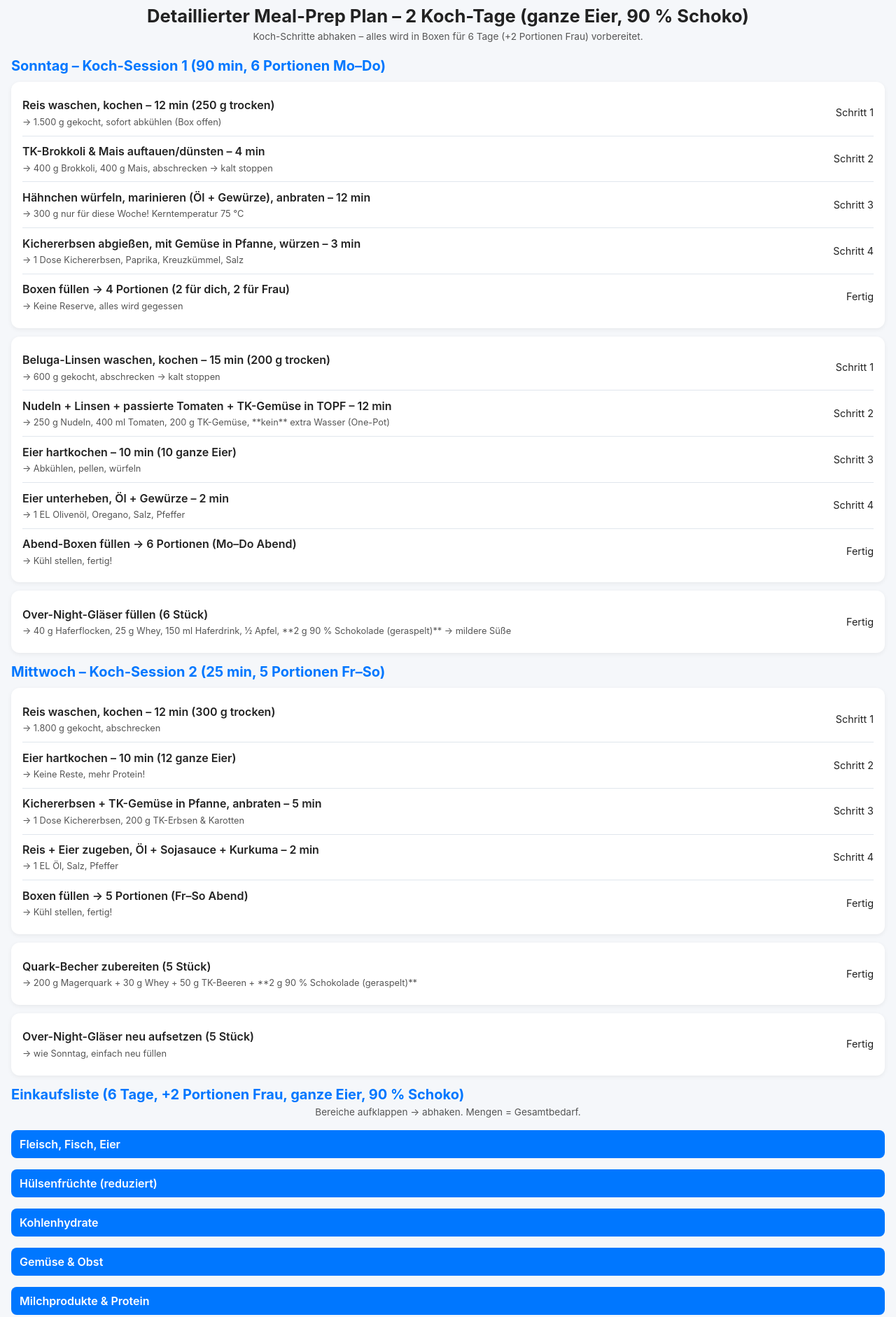
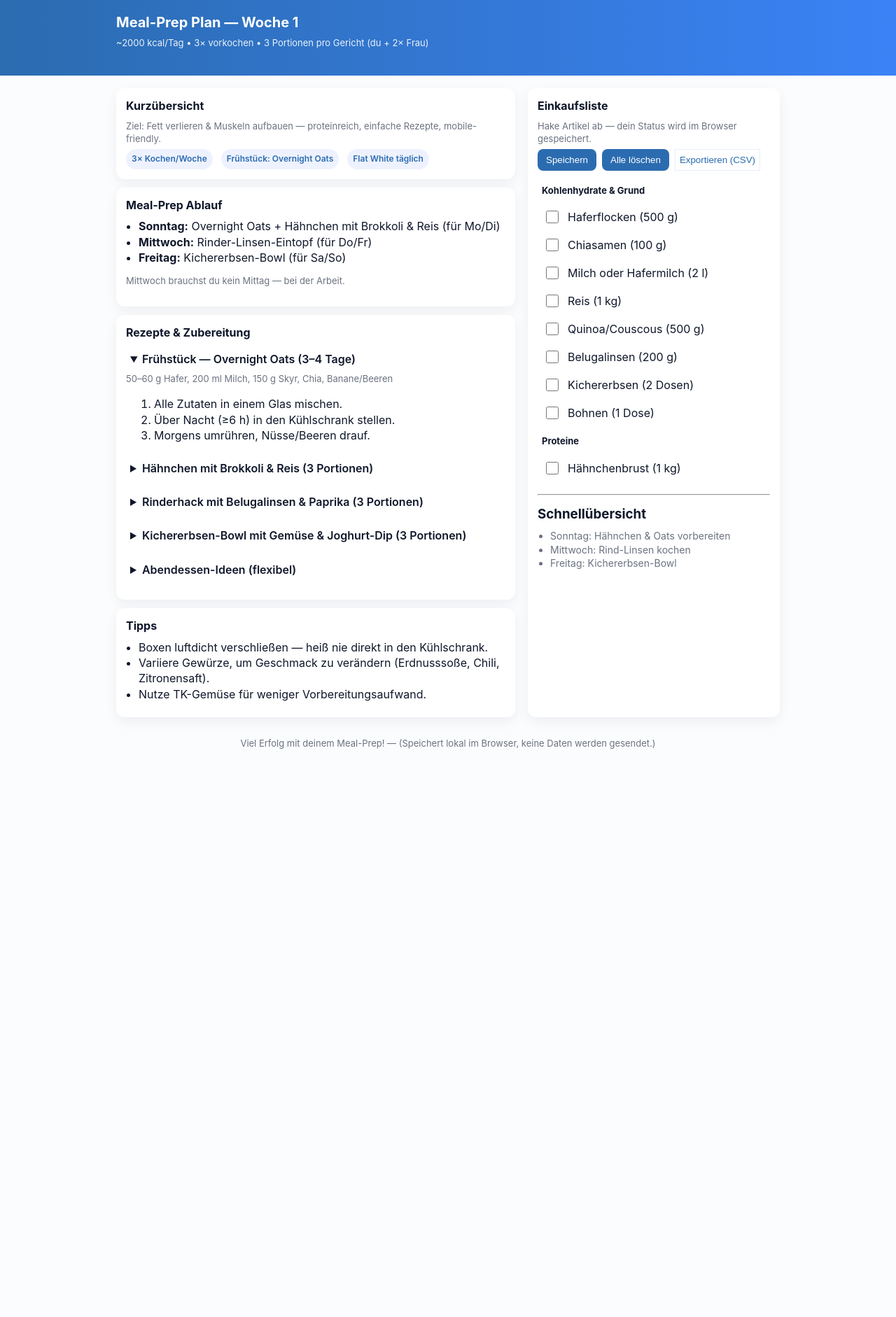
Before and after one commit to mesihtasci/mealplan-1, a plain HTML site: page index.html in a window 1280 px wide. Shown: the part 20-1902 px from the top of the page at 70% size. After the commit the page ends 1171 px from the top, so only its background shows below. Drawn offline with Linux system fonts and the light colour scheme.

Commit message:
Update index.html

```diff
--- a/index.html
+++ b/index.html
@@ -1,151 +1,296 @@
-<!DOCTYPE html>
+<!doctype html>
 <html lang="de">
 <head>
-  <meta charset="UTF-8">
-  <title>Meal-Prep Plan – 2 Koch-Tage (ganze Eier, 90 % Schoko)</title>
-  <meta name="viewport" content="width=device-width, initial-scale=1">
+  <meta charset="utf-8" />
+  <meta name="viewport" content="width=device-width,initial-scale=1" />
+  <title>Meal-Prep Plan — Woche 1</title>
   <style>
-    :root{--bg:#f5f7fa;--card:#fff;--accent:#0077ff;--text:#222;--sub:#555;--border:#e0e6ed}
-    *{box-sizing:border-box}body{margin:0;font-family:-apple-system,BlinkMacSystemFont,"Segoe UI",Roboto,Arial,sans-serif;background:var(--bg);color:var(--text);line-height:1.5;padding:1rem}
-    h1,h2{margin:.5rem 0}h1{font-size:1.6rem;text-align:center}h2{font-size:1.25rem;color:var(--accent)}
-    .card{background:var(--card);border-radius:12px;padding:.75rem 1rem;margin-bottom:.75rem;box-shadow:0 2px 6px rgba(0,0,0,.06)}
-    .ex-row{display:flex;justify-content:space-between;align-items:center;padding:.6rem 0;border-bottom:1px solid var(--border);cursor:pointer;user-select:none}
-    .ex-row:last-child{border-bottom:none}
-    .main{font-weight:600}.alt{font-size:.8rem;color:var(--sub);margin-top:.15rem}
-    a{color:var(--accent);text-decoration:none}.sets{font-size:.9rem;white-space:nowrap;margin-left:.5rem}
-    .note{text-align:center;font-size:.85rem;color:var(--sub);margin:-.5rem 0 1rem}
-    .done{text-decoration:line-through;opacity:.55}
-    .shop-section{margin-bottom:1rem}
-    .shop-header{cursor:pointer;background:var(--accent);color:#fff;padding:.5rem .75rem;border-radius:8px;font-weight:600}
-    .shop-content{display:none;padding:.5rem 0}
-    .shop-content.show{display:block}
-    .shop-item{display:flex;align-items:center;padding:.3rem 0}
-    .shop-item input{margin-right:.5rem}
+    :root{--bg:#fbfcfe;--card:#ffffff;--accent:#2b6cb0;--muted:#6b7280;--success:#16a34a}
+    *{box-sizing:border-box}
+    body{font-family:Inter,system-ui,-apple-system,Segoe UI,Roboto,'Helvetica Neue',Arial; margin:0; background:var(--bg); color:#0f172a; line-height:1.4}
+    header{background:linear-gradient(90deg,var(--accent),#3b82f6); color:#fff; padding:20px}
+    .container{max-width:980px;margin:18px auto;padding:0 16px}
+    h1{margin:0;font-size:20px}
+    .sub{opacity:.95;margin-top:6px;font-size:13px;color:rgba(255,255,255,.95)}
+    .grid{display:grid;grid-template-columns:1fr 360px;gap:18px;margin-top:18px}
+    @media (max-width:880px){.grid{grid-template-columns:1fr} .rightcol{order:2}}
+    .card{background:var(--card);border-radius:12px;padding:14px;box-shadow:0 6px 18px rgba(11,22,39,.06)}
+    h2{margin:0 0 8px 0;font-size:16px}
+    p.small{margin:6px 0;color:var(--muted);font-size:13px}
+    ul{padding-left:18px;margin:8px 0}
+
+    /* Shopping list */
+    .shop-actions{display:flex;gap:8px;flex-wrap:wrap;margin-bottom:8px}
+    button.btn{background:var(--accent);color:#fff;border:0;padding:8px 12px;border-radius:8px;cursor:pointer}
+    button.ghost{background:transparent;border:1px solid #e6eefc;color:var(--accent)}
+    .shop-list{max-height:55vh;overflow:auto;padding-right:8px}
+    .shop-item{display:flex;align-items:center;gap:10px;padding:8px;border-radius:8px}
+    label.item{flex:1;display:flex;align-items:center;gap:10px}
+    input[type=checkbox]{width:18px;height:18px}
+
+    /* Recipe list */
+    details{margin-bottom:10px}
+    summary{cursor:pointer;font-weight:600;padding:8px 6px;border-radius:8px}
+    .recipe-meta{display:flex;gap:12px;flex-wrap:wrap;font-size:13px;color:var(--muted);margin-top:6px}
+
+    /* footer */
+    footer{margin:28px 0 80px 0;text-align:center;color:var(--muted);font-size:13px}
+
+    /* small helpers */
+    .muted{color:var(--muted);font-size:13px}
+    .pill{display:inline-block;padding:6px 8px;border-radius:999px;background:#eef2ff;color:var(--accent);font-weight:600;font-size:12px}
+    .row{display:flex;gap:12px;align-items:center}
+    pre{white-space:pre-wrap;background:#0f172a;color:#fff;padding:10px;border-radius:8px;font-size:13px}
+
+    /* print */
+    @media print{body{background:#fff} header, .shop-actions, button{display:none}}
   </style>
 </head>
+<body>
+  <header>
+    <div class="container">
+      <h1>Meal-Prep Plan — Woche 1</h1>
+      <div class="sub">~2000 kcal/Tag • 3× vorkochen • 3 Portionen pro Gericht (du + 2× Frau)</div>
+    </div>
+  </header>
 
-<body>
+  <main class="container">
+    <div class="grid">
+      <div class="leftcol">
 
-<h1>Detaillierter Meal-Prep Plan – 2 Koch-Tage (ganze Eier, 90 % Schoko)</h1>
-<p class="note">Koch-Schritte abhaken – alles wird in Boxen für 6 Tage (+2 Portionen Frau) vorbereitet.</p>
+        <section class="card">
+          <h2>Kurzübersicht</h2>
+          <p class="small">Ziel: Fett verlieren &amp; Muskeln aufbauen — proteinreich, einfache Rezepte, mobile-friendly.</p>
+          <div class="recipe-meta">
+            <div class="pill">3× Kochen/Woche</div>
+            <div class="pill">Frühstück: Overnight Oats</div>
+            <div class="pill">Flat White täglich</div>
+          </div>
+        </section>
 
-<!-- ================= SONNTAG ================= -->
-<h2>Sonntag – Koch-Session 1 (90 min, 6 Portionen Mo–Do)</h2>
+        <section class="card" style="margin-top:12px">
+          <h2>Meal-Prep Ablauf</h2>
+          <ul>
+            <li><strong>Sonntag:</strong> Overnight Oats + Hähnchen mit Brokkoli &amp; Reis (für Mo/Di)</li>
+            <li><strong>Mittwoch:</strong> Rinder-Linsen-Eintopf (für Do/Fr)</li>
+            <li><strong>Freitag:</strong> Kichererbsen-Bowl (für Sa/So)</li>
+          </ul>
+          <p class="muted">Mittwoch brauchst du kein Mittag — bei der Arbeit.</p>
+        </section>
 
-<!-- Reis-Bowl -->
-<div class="card">
-  <div class="ex-row" onclick="this.classList.toggle('done')"><div><div class="main">Reis waschen, kochen – 12 min (250 g trocken)</div><div class="alt">→ 1.500 g gekocht, sofort abkühlen (Box offen)</div></div><div class="sets">Schritt 1</div></div>
-  <div class="ex-row" onclick="this.classList.toggle('done')"><div><div class="main">TK-Brokkoli & Mais auftauen/dünsten – 4 min</div><div class="alt">→ 400 g Brokkoli, 400 g Mais, abschrecken → kalt stoppen</div></div><div class="sets">Schritt 2</div></div>
-  <div class="ex-row" onclick="this.classList.toggle('done')"><div><div class="main">Hähnchen würfeln, marinieren (Öl + Gewürze), anbraten – 12 min</div><div class="alt">→ 300 g nur für diese Woche! Kerntemperatur 75 °C</div></div><div class="sets">Schritt 3</div></div>
-  <div class="ex-row" onclick="this.classList.toggle('done')"><div><div class="main">Kichererbsen abgießen, mit Gemüse in Pfanne, würzen – 3 min</div><div class="alt">→ 1 Dose Kichererbsen, Paprika, Kreuzkümmel, Salz</div></div><div class="sets">Schritt 4</div></div>
-  <div class="ex-row" onclick="this.classList.toggle('done')"><div><div class="main">Boxen füllen → 4 Portionen (2 für dich, 2 für Frau)</div><div class="alt">→ Keine Reserve, alles wird gegessen</div></div><div class="sets">Fertig</div></div>
-</div>
+        <section class="card" style="margin-top:12px">
+          <h2>Rezepte &amp; Zubereitung</h2>
 
-<!-- One-Pot Beluga -->
-<div class="card">
-  <div class="ex-row" onclick="this.classList.toggle('done')"><div><div class="main">Beluga-Linsen waschen, kochen – 15 min (200 g trocken)</div><div class="alt">→ 600 g gekocht, abschrecken → kalt stoppen</div></div><div class="sets">Schritt 1</div></div>
-  <div class="ex-row" onclick="this.classList.toggle('done')"><div><div class="main">Nudeln + Linsen + passierte Tomaten + TK-Gemüse in TOPF – 12 min</div><div class="alt">→ 250 g Nudeln, 400 ml Tomaten, 200 g TK-Gemüse, **kein** extra Wasser (One-Pot)</div></div><div class="sets">Schritt 2</div></div>
-  <div class="ex-row" onclick="this.classList.toggle('done')"><div><div class="main">Eier hartkochen – 10 min (10 ganze Eier)</div><div class="alt">→ Abkühlen, pellen, würfeln</div></div><div class="sets">Schritt 3</div></div>
-  <div class="ex-row" onclick="this.classList.toggle('done')"><div><div class="main">Eier unterheben, Öl + Gewürze – 2 min</div><div class="alt">→ 1 EL Olivenöl, Oregano, Salz, Pfeffer</div></div><div class="sets">Schritt 4</div></div>
-  <div class="ex-row" onclick="this.classList.toggle('done')"><div><div class="main">Abend-Boxen füllen → 6 Portionen (Mo–Do Abend)</div><div class="alt">→ Kühl stellen, fertig!</div></div><div class="sets">Fertig</div></div>
-</div>
+          <details open>
+            <summary>Frühstück — Overnight Oats (3–4 Tage)</summary>
+            <div class="muted">50–60 g Hafer, 200 ml Milch, 150 g Skyr, Chia, Banane/Beeren</div>
+            <ol>
+              <li>Alle Zutaten in einem Glas mischen.</li>
+              <li>Über Nacht (≥6 h) in den Kühlschrank stellen.</li>
+              <li>Morgens umrühren, Nüsse/Beeren drauf.</li>
+            </ol>
+          </details>
 
-<!-- Overnight -->
-<div class="card">
-  <div class="ex-row" onclick="this.classList.toggle('done')"><div><div class="main">Over-Night-Gläser füllen (6 Stück)</div><div class="alt">→ 40 g Haferflocken, 25 g Whey, 150 ml Haferdrink, ½ Apfel, **2 g 90 % Schokolade (geraspelt)** → mildere Süße</div></div><div class="sets">Fertig</div></div>
-</div>
+          <details>
+            <summary>Hähnchen mit Brokkoli &amp; Reis (3 Portionen)</summary>
+            <div class="muted">500 g Hähnchen, 300 g Reis (roh), 500 g Brokkoli</div>
+            <ol>
+              <li>Reis nach Packung kochen.</li>
+              <li>Brokkoli dämpfen oder in Wasser 5–7 min garen.</li>
+              <li>Hähnchen würfeln, mit Sojasoße, Knoblauch &amp; Pfeffer 10 min marinieren.</li>
+              <li>In Pfanne mit 1 EL Öl 8–10 min braten, mit Brokkoli und Reis in Boxen verteilen.</li>
+            </ol>
+            <p class="muted">Haltbarkeit: 3 Tage im Kühlschrank oder einfrieren.</p>
+          </details>
 
-<!-- ================= MITTWOCH ================= -->
-<h2>Mittwoch – Koch-Session 2 (25 min, 5 Portionen Fr–So)</h2>
+          <details>
+            <summary>Rinderhack mit Belugalinsen &amp; Paprika (3 Portionen)</summary>
+            <div class="muted">500 g Rinderhack, 200 g Belugalinsen (trocken), 2 Paprika</div>
+            <ol>
+              <li>Linsen 18–22 min in Salzwasser garen, abgießen.</li>
+              <li>Zwiebeln &amp; Paprika anbraten, Rinderhack dazu geben und krümelig braten.</li>
+              <li>Linsen und 1 Dose gehackte Tomaten zugeben, mit Kreuzkümmel, Paprika, Chili abschmecken, 10 min köcheln lassen.</li>
+            </ol>
+            <p class="muted">Tipp: Passt super zu Reis oder Vollkornbrot. Haltbarkeit: 4 Tage oder einfrieren.</p>
+          </details>
 
-<!-- Ei-Bohnen-Reis -->
-<div class="card">
-  <div class="ex-row" onclick="this.classList.toggle('done')"><div><div class="main">Reis waschen, kochen – 12 min (300 g trocken)</div><div class="alt">→ 1.800 g gekocht, abschrecken</div></div><div class="sets">Schritt 1</div></div>
-  <div class="ex-row" onclick="this.classList.toggle('done')"><div><div class="main">Eier hartkochen – 10 min (12 ganze Eier)</div><div class="alt">→ Keine Reste, mehr Protein!</div></div><div class="sets">Schritt 2</div></div>
-  <div class="ex-row" onclick="this.classList.toggle('done')"><div><div class="main">Kichererbsen + TK-Gemüse in Pfanne, anbraten – 5 min</div><div class="alt">→ 1 Dose Kichererbsen, 200 g TK-Erbsen & Karotten</div></div><div class="sets">Schritt 3</div></div>
-  <div class="ex-row" onclick="this.classList.toggle('done')"><div><div class="main">Reis + Eier zugeben, Öl + Sojasauce + Kurkuma – 2 min</div><div class="alt">→ 1 EL Öl, Salz, Pfeffer</div></div><div class="sets">Schritt 4</div></div>
-  <div class="ex-row" onclick="this.classList.toggle('done')"><div><div class="main">Boxen füllen → 5 Portionen (Fr–So Abend)</div><div class="alt">→ Kühl stellen, fertig!</div></div><div class="sets">Fertig</div></div>
-</div>
+          <details>
+            <summary>Kichererbsen-Bowl mit Gemüse &amp; Joghurt-Dip (3 Portionen)</summary>
+            <div class="muted">400 g Kichererbsen (Dose), 200 g Quinoa/Couscous, Zucchini, Karotte</div>
+            <ol>
+              <li>Quinoa/Couscous kochen.</li>
+              <li>Gemüse würfeln, 8–10 min anbraten, Kichererbsen und Mais dazugeben.</li>
+              <li>Joghurt + Zitronensaft + Knoblauch zu einem Dip verrühren.</li>
+              <li>Bowl zusammenstellen, warm oder kalt essen.</li>
+            </ol>
+          </details>
 
-<!-- Snack -->
-<div class="card">
-  <div class="ex-row" onclick="this.classList.toggle('done')"><div><div class="main">Quark-Becher zubereiten (5 Stück)</div><div class="alt">→ 200 g Magerquark + 30 g Whey + 50 g TK-Beeren + **2 g 90 % Schokolade (geraspelt)**</div></div><div class="sets">Fertig</div></div>
-</div>
+          <details>
+            <summary>Abendessen-Ideen (flexibel)</summary>
+            <ul>
+              <li>Omelette mit Bohnen &amp; Gemüse</li>
+              <li>Vollkornbrot mit Hähnchenaufschnitt &amp; Tomate</li>
+              <li>Proteinshake + Nüsse</li>
+            </ul>
+          </details>
 
-<!-- Frühstück Reload -->
-<div class="card">
-  <div class="ex-row" onclick="this.classList.toggle('done')"><div><div class="main">Over-Night-Gläser neu aufsetzen (5 Stück)</div><div class="alt">→ wie Sonntag, einfach neu füllen</div></div><div class="sets">Fertig</div></div>
-</div>
+        </section>
 
-<!-- ================= EINKAUFSLISTE ================= -->
-<h2>Einkaufsliste (6 Tage, +2 Portionen Frau, ganze Eier, 90 % Schoko)</h2>
-<p class="note">Bereiche aufklappen → abhaken. Mengen = Gesamtbedarf.</p>
+        <section class="card" style="margin-top:12px">
+          <h2>Tipps</h2>
+          <ul>
+            <li>Boxen luftdicht verschließen — heiß nie direkt in den Kühlschrank.</li>
+            <li>Variiere Gewürze, um Geschmack zu verändern (Erdnusssoße, Chili, Zitronensaft).</li>
+            <li>Nutze TK-Gemüse für weniger Vorbereitungsaufwand.</li>
+          </ul>
+        </section>
 
-<!-- Fleisch & Eier -->
-<div class="shop-section">
-  <div class="shop-header" onclick="this.nextElementSibling.classList.toggle('show')">Fleisch, Fisch, Eier</div>
-  <div class="shop-content">
-    <label class="shop-item"><input type="checkbox"> Hähnchenbrust – 400 g (nur 1× vorkochen)</label>
-    <label class="shop-item"><input type="checkbox"> Seelachs (TK) – 400 g</label>
-    <label class="shop-item"><input type="checkbox"> Eier – 22 Stück (ganz, keine Reste!)</label>
-  </div>
-</div>
+      </div>
 
-<!-- Hülsenfrüchte -->
-<div class="shop-section">
-  <div class="shop-header" onclick="this.nextElementSibling.classList.toggle('show')">Hülsenfrüchte (reduziert)</div>
-  <div class="shop-content">
-    <label class="shop-item"><input type="checkbox"> Kidney-Bohnen – 2 Dosen (à 265 g)</label>
-    <label class="shop-item"><input type="checkbox"> Weiße Bohnen – 2 Dosen (à 265 g)</label>
-    <label class="shop-item"><input type="checkbox"> Beluga-Linsen – 200 g (trocken)</label>
-    <label class="shop-item"><input type="checkbox"> Kichererbsen – 2 Dosen (à 265 g)</label>
-  </div>
-</div>
+      <aside class="rightcol card">
+        <h2>Einkaufsliste</h2>
+        <p class="small">Hake Artikel ab — dein Status wird im Browser gespeichert.</p>
 
-<!-- Kohlenhydrate -->
-<div class="shop-section">
-  <div class="shop-header" onclick="this.nextElementSibling.classList.toggle('show')">Kohlenhydrate</div>
-  <div class="shop-content">
-    <label class="shop-item"><input type="checkbox"> Basmati-Reis – 1,1 kg (trocken)</label>
-    <label class="shop-item"><input type="checkbox"> Vollkorn-Penne – 750 g (trocken)</label>
-    <label class="shop-item"><input type="checkbox"> Haferflocken – 400 g</label>
-    <label class="shop-item"><input type="checkbox"> Süßkartoffeln – 300 g</label>
-  </div>
-</div>
+        <div class="shop-actions">
+          <button class="btn" id="saveBtn">Speichern</button>
+          <button class="btn" id="clearBtn">Alle löschen</button>
+          <button class="ghost" id="exportBtn">Exportieren (CSV)</button>
+        </div>
 
-<!-- Gemüse & Obst -->
-<div class="shop-section">
-  <div class="shop-header" onclick="this.nextElementSibling.classList.toggle('show')">Gemüse & Obst</div>
-  <div class="shop-content">
-    <label class="shop-item"><input type="checkbox"> TK-Brokkoli – 400 g</label>
-    <label class="shop-item"><input type="checkbox"> TK-Erbsen & Karotten – 400 g</label>
-    <label class="shop-item"><input type="checkbox"> TK-Mais – 400 g</label>
-    <label class="shop-item"><input type="checkbox"> Kirschtomaten – 1,6 kg (2× 800 g Schale)</label>
-    <label class="shop-item"><input type="checkbox"> Äpfel – 3 Stück (für Overnight)</label>
-    <label class="shop-item"><input type="checkbox"> Bananen – 3 Stück (für Overnight + Snack)</label>
-    <label class="shop-item"><input type="checkbox"> TK-Beeren – 300 g (für Quark-Becher)</label>
-  </div>
-</div>
+        <div class="shop-list" id="shopList">
+          <!-- generated list -->
+        </div>
 
-<!-- Milchprodukte & Protein -->
-<div class="shop-section">
-  <div class="shop-header" onclick="this.nextElementSibling.classList.toggle('show')">Milchprodukte & Protein</div>
-  <div class="shop-content">
-    <label class="shop-item"><input type="checkbox"> Magerquark (0,2 %) – 1,8 kg (10× 200 g Becher)</label>
-    <label class="shop-item"><input type="checkbox"> Whey Protein – 270 g (≈ 14 Portionen)</label>
-    <label class="shop-item"><input type="checkbox"> Feta light (10 % Fett) – 400 g</label>
-    <label class="shop-item"><input type="checkbox"> Haferdrink (ungesüßt) – 1,5 L</label>
-  </div>
-</div>
+        <hr style="margin:14px 0" />
+        <h3 style="margin:6px 0">Schnellübersicht</h3>
+        <ul style="margin:8px 0;color:var(--muted);font-size:14px">
+          <li>Sonntag: Hähnchen &amp; Oats vorbereiten</li>
+          <li>Mittwoch: Rind-Linsen kochen</li>
+          <li>Freitag: Kichererbsen-Bowl</li>
+        </ul>
+      </aside>
 
-<!-- Fette & Sonstiges -->
-<div class="shop-section">
-  <div class="shop-header" onclick="this.nextElementSibling.classList.toggle('show')">Fette & Sonstiges</div>
-  <div class="shop-content">
-    <label class="shop-item"><input type="checkbox"> Rapsöl – 4 EL (≈ 40 ml)</label>
-    <label class="shop-item"><input type="checkbox"> Olivenöl – 3 EL (≈ 30 ml)</label>
-    <label class="shop-item"><input type="checkbox"> 90 % Schokolade – 8 g (geraspelt, für Overnight + Quark)</label>
-    <label class="shop-item"><input type="checkbox"> Gewürze: Paprika, Kreuzkümmel, Oregano, Salz, Pfeffer, Knoblauch, Sojasauce, Kurkuma</label>
-  </div>
+    </div>
+
+    <footer>
+      <div>Viel Erfolg mit deinem Meal-Prep! — (Speichert lokal im Browser, keine Daten werden gesendet.)</div>
+    </footer>
+  </main>
+
+  <script>
+    // Einkaufsliste — Grundlage aus dem Plan
+    const items = [
+      {cat:'Kohlenhydrate & Grund', name:'Haferflocken (500 g)'},
+      {cat:'Kohlenhydrate & Grund', name:'Chiasamen (100 g)'},
+      {cat:'Kohlenhydrate & Grund', name:'Milch oder Hafermilch (2 l)'},
+      {cat:'Kohlenhydrate & Grund', name:'Reis (1 kg)'},
+      {cat:'Kohlenhydrate & Grund', name:'Quinoa/Couscous (500 g)'},
+      {cat:'Kohlenhydrate & Grund', name:'Belugalinsen (200 g)'},
+      {cat:'Kohlenhydrate & Grund', name:'Kichererbsen (2 Dosen)'},
+      {cat:'Kohlenhydrate & Grund', name:'Bohnen (1 Dose)'},
+      {cat:'Proteine', name:'Hähnchenbrust (1 kg)'},
+      {cat:'Proteine', name:'Mageres Rinderhack (500 g)'},
+      {cat:'Proteine', name:'Eier (10 Stk)'},
+      {cat:'Proteine', name:'Skyr / Joghurt (1 kg)'},
+      {cat:'Gemüse & Obst', name:'Brokkoli (1 kg, frisch oder TK)'},
+      {cat:'Gemüse & Obst', name:'Paprika (3 Stk)'},
+      {cat:'Gemüse & Obst', name:'Zucchini (2 Stk)'},
+      {cat:'Gemüse & Obst', name:'Karotten (2 Stk)'},
+      {cat:'Gemüse & Obst', name:'Zwiebeln (4 Stk)'},
+      {cat:'Gemüse & Obst', name:'Knoblauch (1 Knolle)'},
+      {cat:'Konserven', name:'Tomaten (1 Dose gehackt)'},
+      {cat:'Konserven', name:'Mais (1 Dose)'},
+      {cat:'Obst', name:'Banane, Beeren, Äpfel (nach Geschmack)'},
+      {cat:'Obst', name:'Zitronen (1–2 Stk)'},
+      {cat:'Sonstiges', name:'Sojasoße' },
+      {cat:'Sonstiges', name:'Sesamöl / Olivenöl'},
+      {cat:'Sonstiges', name:'Gewürze: Salz, Pfeffer, Paprika, Kreuzkümmel, Chili'},
+      {cat:'Sonstiges', name:'Nüsse (Mandeln/Walnüsse)'},
+      {cat:'Getränke', name:'Kaffee für Flat White'}
+    ];
+
+    const shopListEl = document.getElementById('shopList');
+    const STORAGE_KEY = 'mealprep_shop_v1';
+
+    function renderList(){
+      shopListEl.innerHTML = '';
+      const grouped = items.reduce((acc,it)=>{(acc[it.cat]||(acc[it.cat]=[])).push(it);return acc},{ });
+      for(const cat of Object.keys(grouped)){
+        const h = document.createElement('div');
+        h.style.padding='8px 6px';
+        h.innerHTML = `<strong style="font-size:13px">${cat}</strong>`;
+        shopListEl.appendChild(h);
+        grouped[cat].forEach((it,idx)=>{
+          const row = document.createElement('div'); row.className='shop-item';
+          const id = `item-${cat.replace(/[^a-z0-9]/gi,'')}-${idx}`;
+          const label = document.createElement('label'); label.className='item';
+          label.htmlFor = id;
+          const cb = document.createElement('input'); cb.type='checkbox'; cb.id=id;
+          const span = document.createElement('span'); span.textContent = it.name;
+          label.appendChild(cb); label.appendChild(span);
+          row.appendChild(label);
+          shopListEl.appendChild(row);
+        });
+      }
+      loadState();
+    }
+
+    function saveState(){
+      const boxes = Array.from(shopListEl.querySelectorAll('input[type=checkbox]'));
+      const data = boxes.map(b=>b.checked);
+      localStorage.setItem(STORAGE_KEY, JSON.stringify(data));
+      flash('Gespeichert');
+    }
+    function loadState(){
+      const raw = localStorage.getItem(STORAGE_KEY);
+      const boxes = Array.from(shopListEl.querySelectorAll('input[type=checkbox]'));
+      if(!raw) return;
+      try{
+        const data = JSON.parse(raw);
+        boxes.forEach((b,i)=>{b.checked = !!data[i];});
+      }catch(e){console.warn(e)}
+    }
+
+    function clearAll(){
+      const boxes = shopListEl.querySelectorAll('input[type=checkbox]');
+      boxes.forEach(b=>b.checked=false);
+      localStorage.removeItem(STORAGE_KEY);
+    }
+
+    function exportCSV(){
+      const boxes = Array.from(shopListEl.querySelectorAll('input[type=checkbox]'));
+      const rows = [];
+      let i = 0;
+      for(const cat of Array.from(new Set(items.map(it=>it.cat)))){
+        rows.push([cat,'']);
+        const group = items.filter(it=>it.cat===cat);
+        group.forEach(g=>{
+          rows.push([g.name, boxes[i] && boxes[i].checked ? '✓' : '']);
+          i++;
+        });
+      }
+      const csv = rows.map(r=>r.map(c=>`"${String(c).replace(/"/g,'""')}"`).join(',')).join('\n');
+      const blob = new Blob([csv],{type:'text/csv;charset=utf-8;'});
+      const url = URL.createObjectURL(blob);
+      const a = document.createElement('a'); a.href=url; a.download='einkaufsliste.csv'; a.click(); URL.revokeObjectURL(url);
+    }
+
+    function flash(msg){
+      const el = document.createElement('div');
+      el.textContent = msg; el.style.position='fixed'; el.style.right='16px'; el.style.bottom='16px'; el.style.background='rgba(11,22,39,.9)'; el.style.color='#fff'; el.style.padding='8px 12px'; el.style.borderRadius='8px'; el.style.zIndex=9999; document.body.appendChild(el);
+      setTimeout(()=>el.style.opacity='0',1100); setTimeout(()=>el.remove(),1500);
+    }
+
+    // attach events
+    document.getElementById('saveBtn').addEventListener('click',saveState);
+    document.getElementById('clearBtn').addEventListener('click',()=>{clearAll(); flash('Alle abgehakt-Status entfernt');});
+    document.getElementById('exportBtn').addEventListener('click',exportCSV);
+
+    renderList();
+
+    // auto-save on checkbox toggle
+    shopListEl.addEventListener('change',()=>{saveState();});
+
+  </script>
 </body>
 </html>
```
